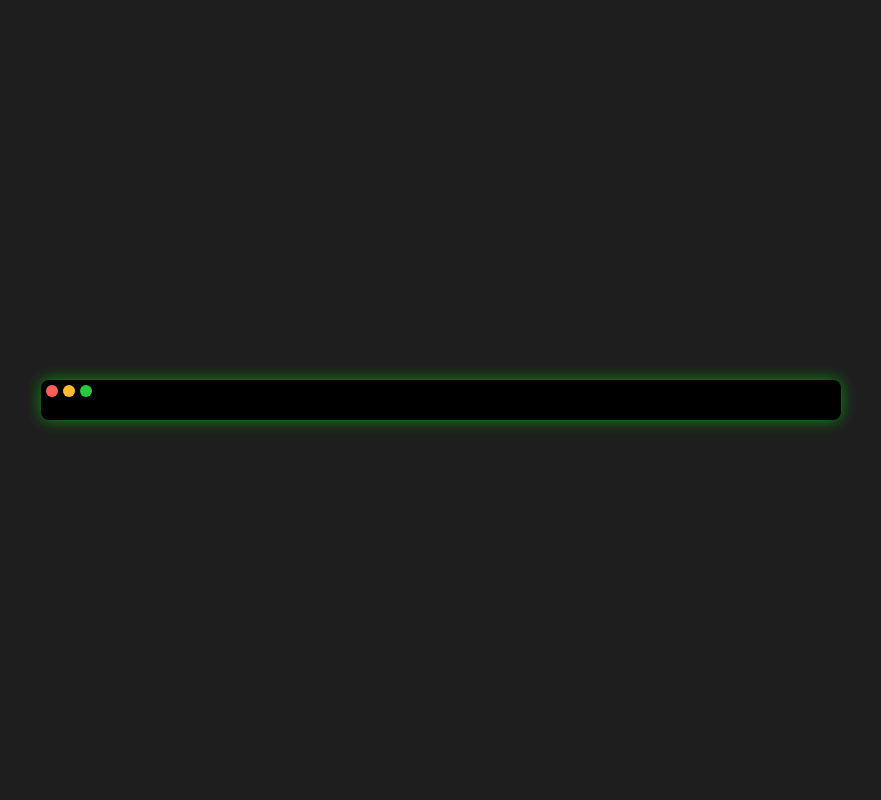
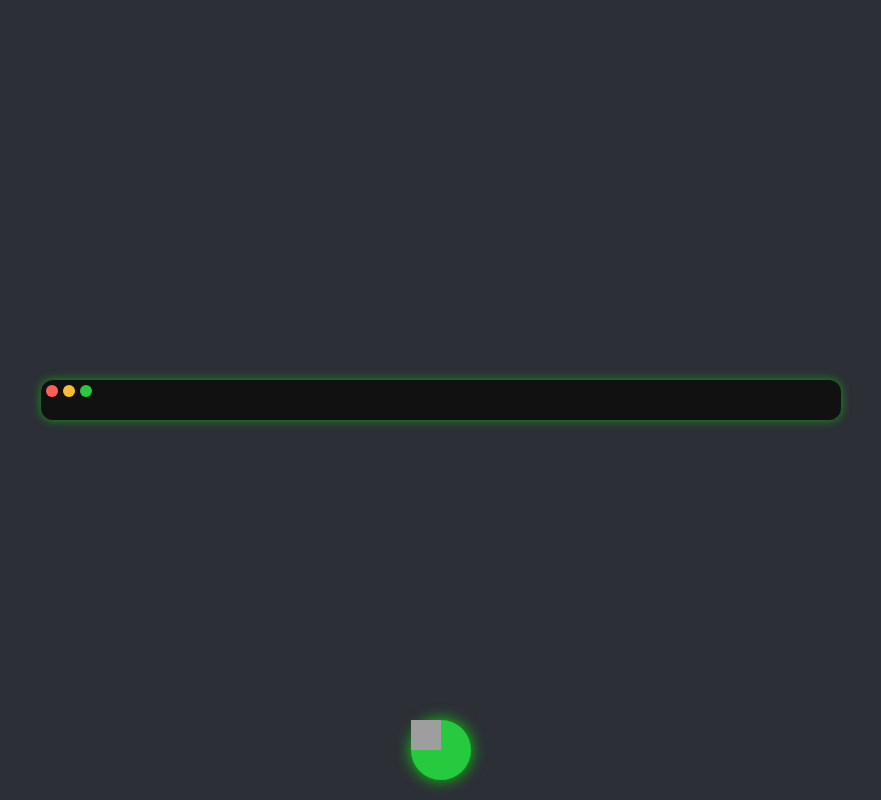
Before and after one commit to zubair1shareef/zubair1shareef.github.io, a plain HTML site: page index.html in a window 1280 px wide. Both pictures are taken after a click on the element 283 px from the left and 106 px from the top of the page. Shown: the whole page, without its empty margins (199-1080 px from the left). Drawn offline with Linux system fonts and the light colour scheme; grey boxes are pictures that could not be loaded.

Commit message:
better ui

```diff
--- a/index.html
+++ b/index.html
@@ -13,8 +13,8 @@
     }
 
     body {
-      background-color: #1e1e1e;
-      color: #00ff00;
+      background-color: #2c2f36;
+      color: #ffffff;
       display: flex;
       justify-content: center;
       align-items: center;
@@ -24,22 +24,24 @@
     }
 
     .terminal {
-      background: #000;
+      background: #111;
       width: 90%;
       max-width: 800px;
       height: 80%;
       padding: 20px;
-      border-radius: 8px;
-      box-shadow: 0 0 15px rgba(0, 255, 0, 0.5);
+      border-radius: 12px;
+      box-shadow: 0 0 20px rgba(0, 255, 0, 0.7);
       overflow-y: auto;
       white-space: pre-wrap;
       display: flex;
       flex-direction: column;
       transition: all 0.3s ease;
+      transform-origin: center center;
     }
 
     .terminal-header {
       display: flex;
+      justify-content: flex-start;
       align-items: center;
       margin-bottom: 10px;
       cursor: pointer;
@@ -50,6 +52,7 @@
       height: 12px;
       border-radius: 50%;
       margin-right: 8px;
+      transition: background-color 0.3s;
     }
 
     .terminal-header .red {
@@ -67,7 +70,7 @@
     #output {
       flex: 1;
       overflow-y: auto;
-      transition: height 0.3s ease;
+      color: #00ff00;
     }
 
     .prompt {
@@ -90,10 +93,12 @@
       align-items: center;
     }
 
-    /* New Styles */
+    /* UI improvements */
     .terminal.minimized {
       height: 40px;
       padding: 5px;
+      border-radius: 12px;
+      box-shadow: 0 0 10px rgba(0, 255, 0, 0.5);
     }
 
     .terminal.maximized {
@@ -109,6 +114,28 @@
       cursor: pointer;
     }
 
+    /* Floating Reopen Icon in Center */
+    #reopen-icon {
+      position: fixed;
+      bottom: 20px;
+      left: 50%;
+      transform: translateX(-50%);
+      width: 60px;
+      height: 60px;
+      background-color: #27c93f;
+      border-radius: 50%;
+      display: none;
+      justify-content: center;
+      align-items: center;
+      cursor: pointer;
+      box-shadow: 0 0 15px rgba(0, 255, 0, 0.8);
+      transition: all 0.3s ease;
+    }
+
+    #reopen-icon img {
+      width: 30px;
+      height: 30px;
+    }
   </style>
 </head>
 <body>
@@ -123,12 +150,19 @@
     </div>
   </div>
 
+  <!-- Floating Reopen Icon -->
+  <div id="reopen-icon">
+    <!-- Use your custom icon URL here -->
+    <img src="https://cdn-icons-png.flaticon.com/512/7560/7560719.png" alt="Reopen Icon">
+  </div>
+
   <script>
     const terminal = document.getElementById('terminal');
     const output = document.getElementById('output');
     const minimizeButton = document.getElementById('minimize');
     const maximizeButton = document.getElementById('maximize');
     const closeButton = document.getElementById('close');
+    const reopenIcon = document.getElementById('reopen-icon');
 
     const commands = {
       about: `Zubair Shareef
@@ -202,7 +236,7 @@ GitHub: github.com/zubair1shareef`,
       }
       terminal.scrollTop = terminal.scrollHeight;
 
-      // Add a new input line
+      // Add a new input line only after executing a command
       createInputLine();
     }
 
@@ -234,21 +268,34 @@ GitHub: github.com/zubair1shareef`,
       inputField.focus();
     }
 
+    function toggleMinimized() {
+      terminal.classList.toggle('minimized');
+      reopenIcon.style.display = 'block'; // Show the reopen icon when minimized
+    }
+
+    function toggleMaximized() {
+      terminal.classList.toggle('maximized');
+    }
+
+    function closeTerminal() {
+      terminal.style.display = 'none';
+      reopenIcon.style.display = 'block'; // Show the reopen icon when closed
+    }
+
+    minimizeButton.addEventListener('click', toggleMinimized);
+    maximizeButton.addEventListener('click', toggleMaximized);
+    closeButton.addEventListener('click', closeTerminal);
+
+    reopenIcon.addEventListener('click', () => {
+      terminal.style.display = 'flex';
+      reopenIcon.style.display = 'none'; // Hide the reopen icon when terminal is visible
+      if (terminal.classList.contains('minimized')) {
+        terminal.classList.remove('minimized');
+      }
+    });
+
     // Initialize the first input line
     createInputLine();
-
-    // Button functionalities
-    minimizeButton.addEventListener('click', () => {
-      terminal.classList.toggle('minimized');
-    });
-
-    maximizeButton.addEventListener('click', () => {
-      terminal.classList.toggle('maximized');
-    });
-
-    closeButton.addEventListener('click', () => {
-      terminal.style.display = 'none';
-    });
   </script>
 </body>
 </html>
```
